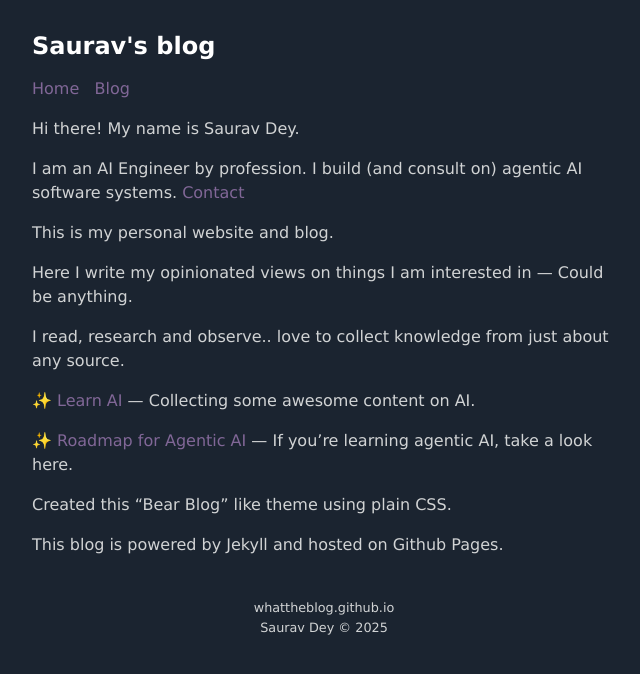
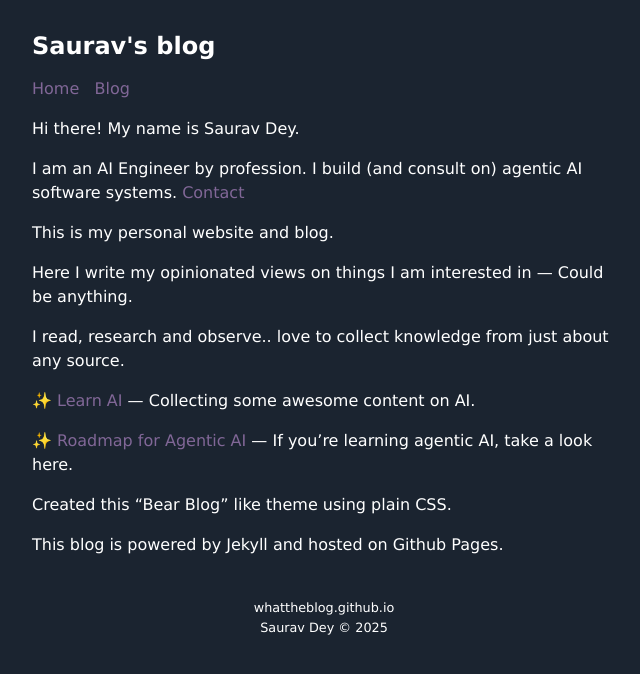
Before and after one commit to agentloopfyi/agentloopfyi.github.io, a Jekyll site: the page built from index.markdown, in a window 1280 px wide. Shown: the top 674 px of the page, without its empty margins (316-956 px from the left). Built offline with Jekyll 4.4.1, drawn with Linux system fonts in a browser that asks for light colours.

Commit message:
Update main.css

```diff
--- a/css/main.css
+++ b/css/main.css
@@ -1,6 +1,6 @@
 body {
     background-color: #1B2430;
-    color: #D1D3D4;
+    color: white;
     padding: 2em;
     font-family: Verdana, sans-serif;
 }
```
